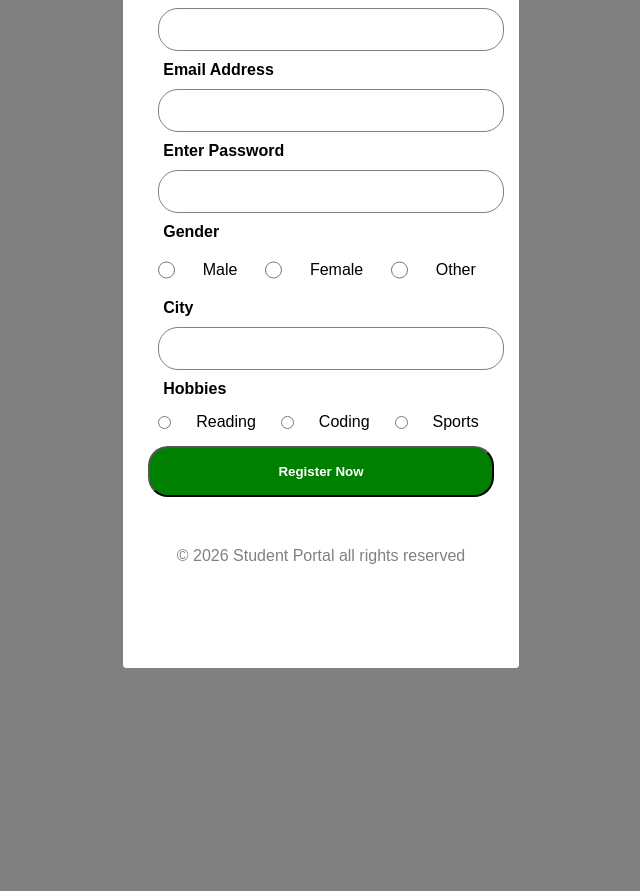
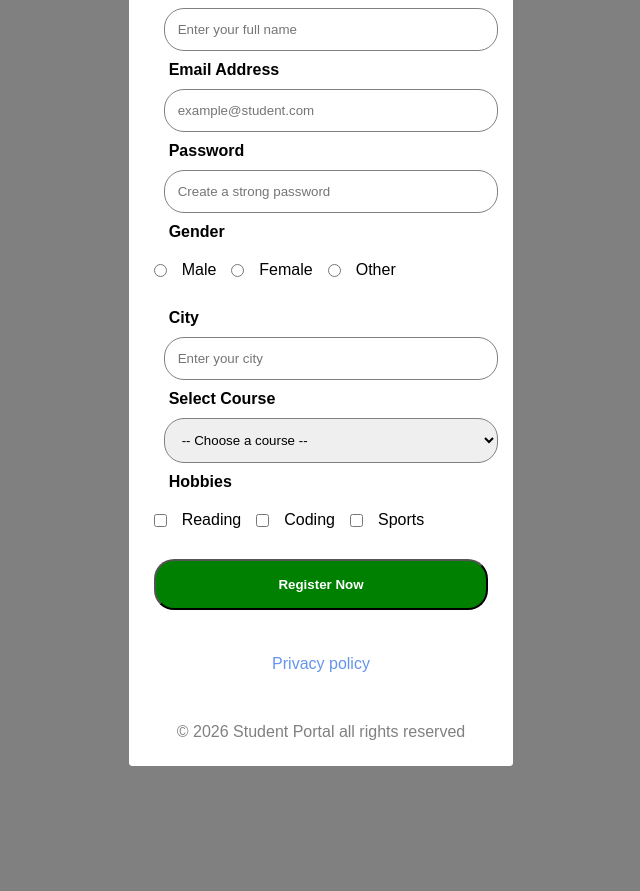
Before and after one commit to Amna-Arif9/Html-CSS-Trainning, a plain HTML site: page tasks/form.html in a window 1280 px wide. Shown: the part 492-1383 px from the top of the page, without its empty margins (319-959 px from the left). Drawn offline with Linux system fonts and the light colour scheme.

Commit message:
tasks/form.html

```diff
--- a/tasks/form.html
+++ b/tasks/form.html
@@ -34,7 +34,6 @@
             margin: 370px;
             background-color: white;
             border-radius: 3px;
-            height: 90vh;
             max-width: 290vw;
             box-shadow: inset;
         }
@@ -83,13 +82,18 @@
 
         }
 
-        .gender {
+        .gender,
+        .hobby {
             display: flex;
-            align-items: left;
-            gap: 3px;
-            margin-top: 5px;
-            margin-bottom: 5px;
+            justify-content: flex-start;
+            align-items: center;
+            margin: 5px 0 15px 0
+        }
 
+        .gender input[type="radio"],
+        .hobby input[type="checkbox"] {
+            width: auto;
+            margin: 0 ;
         }
 
         .gender label {
@@ -97,14 +101,34 @@
             font-weight: normal;
         }
 
-        .hobby {
+        select {
+            border: 1px solid grey;
+            padding: 13px;
+            margin: 10px;
+            width: 100%;
+            border-radius: 20px;
+            box-sizing: border-box;
+        }
+
+        /* .hobby {
             display: flex;
             align-items: center;
-        }
+            gap: 3px;
+            margin-top: 5px;
+            margin-bottom: 5px;
+        } */
 
         .hobby label {
             display: inline;
             font-weight: normal;
+        }
+
+        a {
+            text-decoration: none;
+            color: cornflowerblue;
+            display: flex;
+            justify-content: center;
+            margin: 45px;
         }
     </style>
 
@@ -115,11 +139,11 @@
         <form>
             <h1 style="color:purple;">Student Registration</h1>
             <label for="fname">Full Name</label><br>
-            <input type="text" id="fname" name="name"><br>
+            <input type="text" id="fname" name="name" placeholder="Enter your full name"><br>
             <label for="email">Email Address</label><br>
-            <input type="email" id="email" name="email"><br>
-            <label for="password">Enter Password</label><br>
-            <input type="password" id="password" name="password"><br>
+            <input type="email" id="email" name="email" placeholder="example@student.com"><br>
+            <label for="password">Password</label><br>
+            <input type="password" id="password" name="password" placeholder="Create a strong password"><br>
             <!-- //checkbox -->
             <label>Gender</label>
             <div class="gender">
@@ -136,22 +160,34 @@
             </div>
 
             <label for="city">City</label><br>
-            <input type="text" id="city" name="city"><br>
+            <input type="text" id="city" name="city" placeholder="Enter your city"><br>
+            <label for="course">Select Course </label><br>
+            <div class="courses">
+                <select type="list" id="course" name="course"><br>
+                    <option value="" disabled selected hidden>-- Choose a course --</option>
+                    <option value="1">HTML</option>
+                    <option value="2">CSS</option>
+                    <option value="3">JAVASCRIPT</option>
+                    <option value="4">RUBY</option>
+                    <option value="5">FLUTTER</option>
+            </div>
+
+            </select><br>
             <!-- Hobbies -->
             <label for="hobby">Hobbies</label><br>
-
             <div class="hobby">
-                <input type="radio" id="reading" name="read">
+                <input type="checkbox" id="reading" name="read">
                 <label for="reading">Reading</label>
-                <input type="radio" id="coding" name="code">
+                <input type="checkbox" id="coding" name="code">
                 <label for="coding">Coding</label>
-                <input type="radio" id="sports" name="sport">
+                <input type="checkbox" id="sports" name="sport">
                 <label for="sports">Sports</label><br>
             </div>
             <button class="btn">Register Now</button>
 
 
         </form>
+        <a href="">Privacy policy</a>
         <footer>
             &copy; 2026 Student Portal all rights reserved
         </footer>
```
Also changed, not shown: 1 other file.
